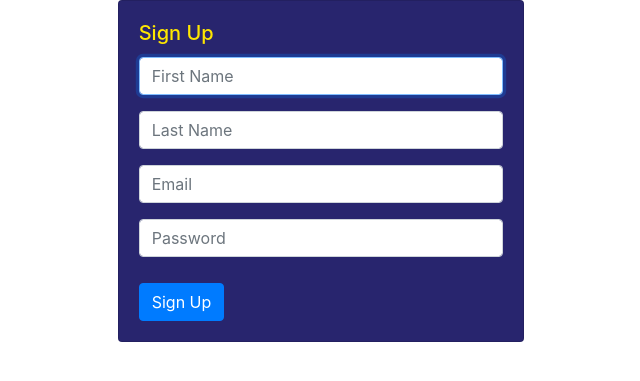
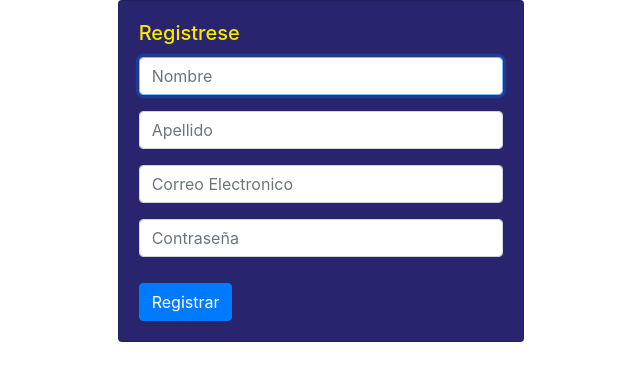
Before and after one commit to gaboc4/directorio_ava, a Flask app: page /signup in a window 1280 px wide. Shown: the part 87-468 px from the top of the page, without its empty margins (319-959 px from the left). Run offline with Flask 2, Linux system fonts and the light colour scheme; some libraries are stand-ins or nearby versions.

Commit message:
placeholders to spanish

```diff
--- a/templates/signup.html
+++ b/templates/signup.html
@@ -8,11 +8,11 @@
 		<div class="col col-lg-4">
 <div class="card" style="background-color: #28256e !important; color:#fee600 !important;">
 	<div class="card-body">
-		<h5 class="card-title">Sign Up</h5>
+		<h5 class="card-title">Registrese</h5>
 		{% with messages = get_flashed_messages() %}
 		{% if messages %}
 		<div class="alert alert-danger" role="alert">
-			Incorrect Email or Password
+			Contraseña o Correo Incorecto
 		</div>
 		{% endif %}
 		{% endwith %}
@@ -20,28 +20,28 @@
 		<form method="POST" action="/signup">
 			<div class="form-group">
 				<input class="form-control" type="text" name="first_name"
-							 placeholder="First Name" autofocus="" required>
+							 placeholder="Nombre" autofocus="" required>
 			</div>
 
 
 			<div class="form-group">
 				<input class="form-control" type="text" name="last_name"
-							 placeholder="Last Name" autofocus="" required>
+							 placeholder="Apellido" autofocus="" required>
 			</div>
 
 
 			<div class="form-group">
 				<input class="form-control" type="email" name="email"
-							 placeholder="Email" autofocus="" required>
+							 placeholder="Correo Electronico" autofocus="" required>
 			</div>
 
 
 			<div class="form-group">
 				<input class="form-control" type="password" name="password"
-							 placeholder="Password" required>
+							 placeholder="Contraseña" required>
 			</div>
 
-			<button class="btn btn-primary" style="margin-top: 10px;">Sign Up</button>
+			<button class="btn btn-primary" style="margin-top: 10px;">Registrar</button>
 		</form>
 	</div>
 </div>
```
Also changed, not shown: templates/login.html (+4 -4 lines).
